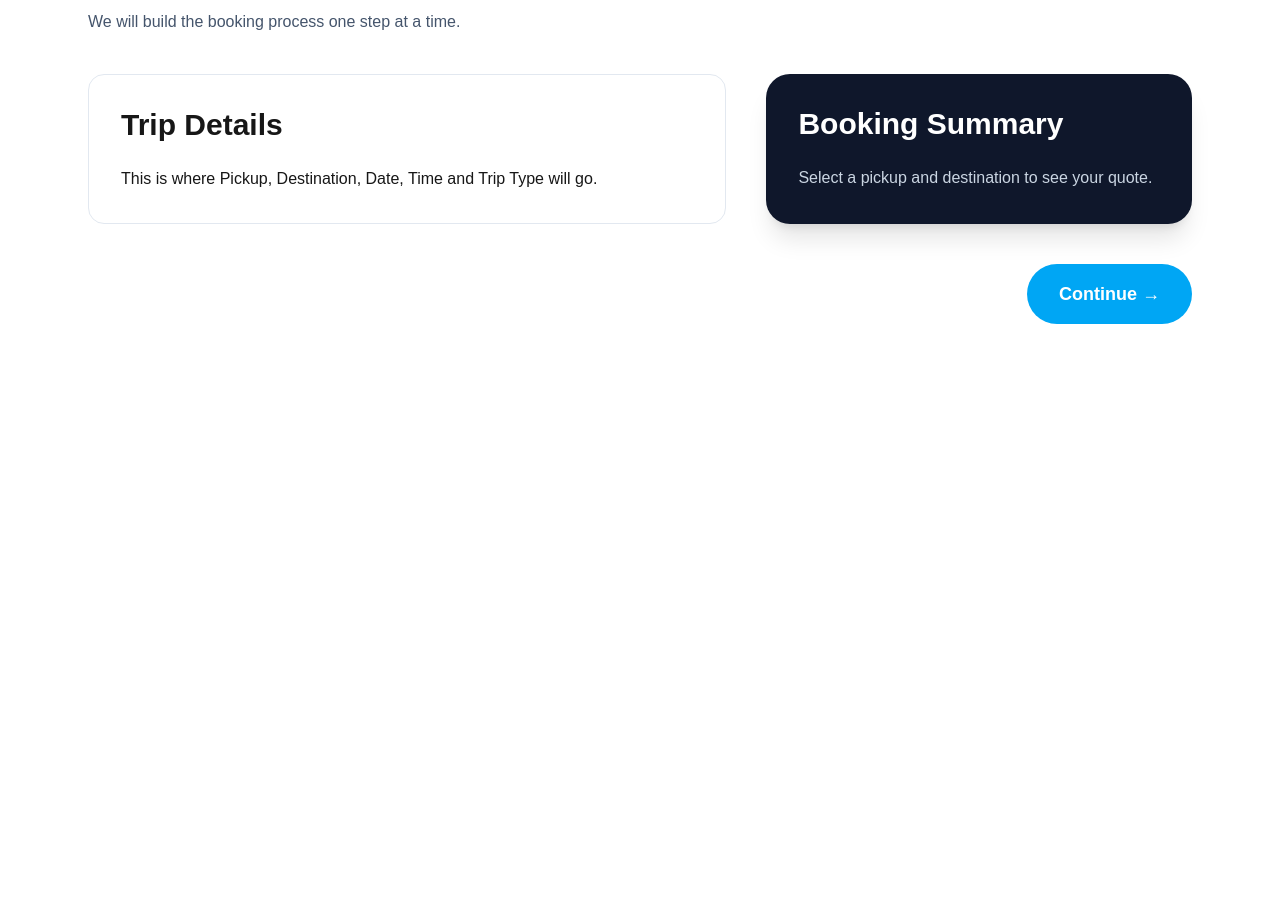
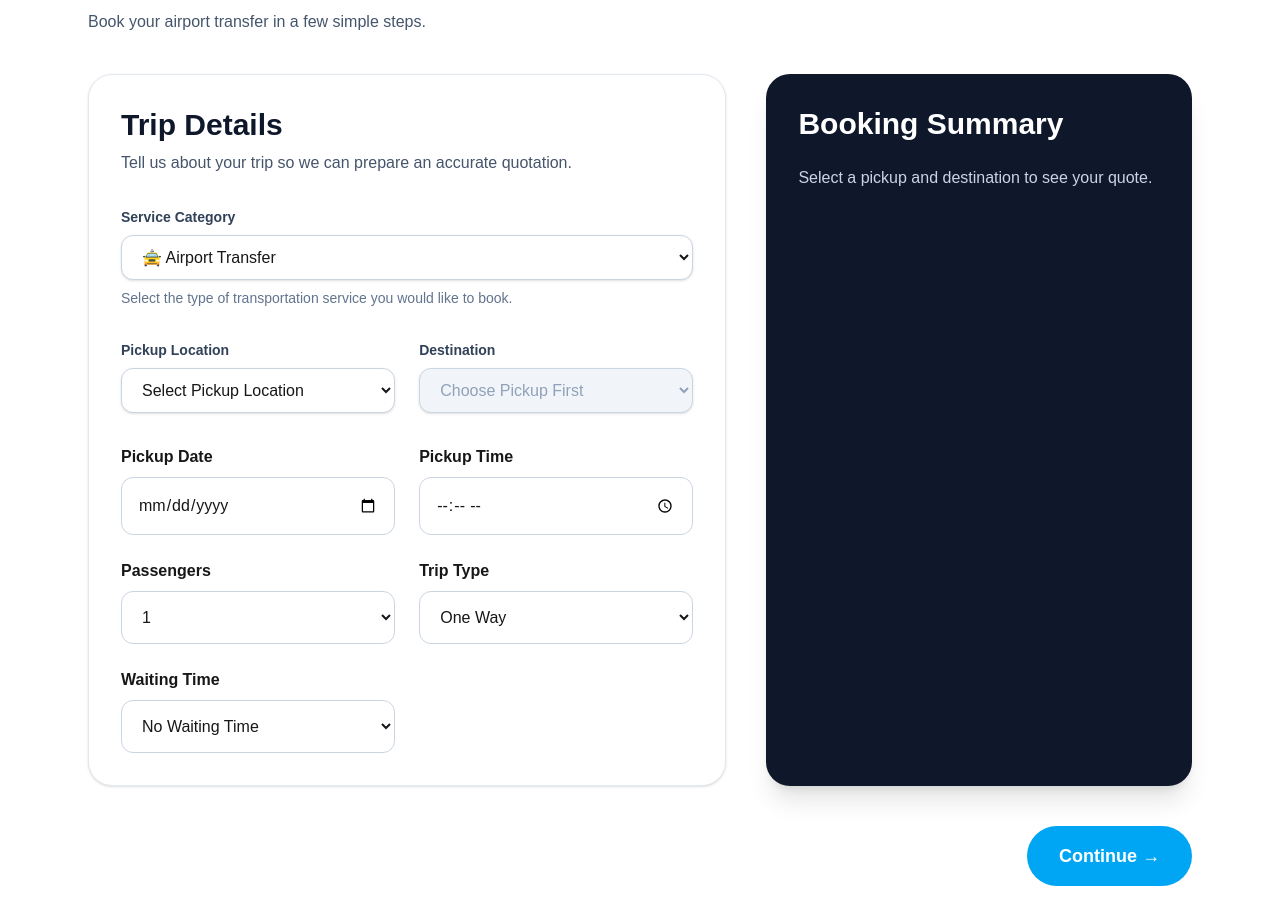
Before and after one commit to taxeservices-tech/sasrey-operations-platform, a Next.js app: page /book in a window 1280 px wide. Shown: the part 836-1760 px from the top of the page. Before the commit the page ends 1256 px from the top, so only its background shows below. Built offline with nearby package versions, Linux system fonts and the light colour scheme.

Commit message:
Sprint 1 - Step 1: Add travel details components

```diff
--- a/app/page.tsx
+++ b/app/page.tsx
@@ -3,10 +3,9 @@
 import BookingHero from "@/components/booking/BookingHero";
 import BookingBenefits from "@/components/booking/BookingBenefits";
 import BookingWizard from "@/components/booking/BookingWizard";
-import { useBooking } from "@/context/BookingContext";
+
 
 export default function BookPage() {
-  const { booking } = useBooking();
 
   return (
     <main className="min-h-screen bg-slate-50">
@@ -18,7 +17,7 @@ export default function BookPage() {
 
       {/* Booking Wizard */}
       <section className="mx-auto max-w-7xl px-6 py-20">
-        <BookingWizard booking={booking} />
+        <BookingWizard />
       </section>
     </main>
   );
--- a/components/booking/BookingWizard.tsx
+++ b/components/booking/BookingWizard.tsx
@@ -1,18 +1,16 @@
 "use client";
 
 import { useBooking } from "@/context/BookingContext";
-import type { Booking } from "@/types/booking";
 import TripDetailsStep from "./wizard/TripDetailsStep";
 import QuoteSummary from "./QuoteSummary";
 
-interface BookingWizardProps {
-  booking: Partial<Booking>;
-}
+export default function BookingWizard() {
+  const {
+    booking,
+    currentStep,
+    setCurrentStep,
+  } = useBooking();
 
-export default function BookingWizard({
-  booking,
-}: BookingWizardProps) {
-  const { currentStep, setCurrentStep } = useBooking();
   console.log("BookingWizard currentStep:", currentStep);
 
   return (
@@ -28,7 +26,9 @@ console.log("BookingWizard currentStep:", currentStep);
           <div className="mt-4 h-3 overflow-hidden rounded-full bg-slate-200">
             <div
               className="h-full rounded-full bg-sky-500 transition-all duration-300"
-              style={{ width: `${currentStep * 20}%` }}
+              style={{
+                width: `${currentStep * 20}%`,
+              }}
             />
           </div>
         </div>
@@ -40,31 +40,40 @@ console.log("BookingWizard currentStep:", currentStep);
           </h2>
 
           <p className="mt-3 text-slate-600">
-            We will build the booking process one step at a time.
+            Book your airport transfer in a few simple steps.
           </p>
         </div>
 
         {/* Step Content */}
         <div className="grid gap-10 lg:grid-cols-[3fr_2fr]">
 
-{currentStep === 1 && <TripDetailsStep />}
+          <div>
+
+            {currentStep === 1 && (
+              <TripDetailsStep />
+            )}
 
             {currentStep === 2 && (
-  <div className="rounded-3xl border p-10">
+              <div className="rounded-2xl border border-slate-200 p-8">
                 <h2 className="text-3xl font-bold">
                   Passenger Details
                 </h2>
+
                 <p className="mt-4 text-slate-600">
-      Step 2 coming next...
+                  Step 2 coming next.
                 </p>
               </div>
             )}
+
+          </div>
 
           <QuoteSummary />
 
         </div>
 
+        {/* Navigation */}
         <div className="mt-10 flex justify-end">
+
           <button
             onClick={() => {
               if (currentStep < 5) {
@@ -73,8 +82,11 @@ console.log("BookingWizard currentStep:", currentStep);
             }}
             className="rounded-full bg-sky-500 px-8 py-4 text-lg font-semibold text-white transition hover:bg-sky-600"
           >
-            {currentStep === 5 ? "Finish" : "Continue →"}
+            {currentStep === 5
+              ? "Finish"
+              : "Continue →"}
           </button>
+
         </div>
 
       </div>
--- /dev/null
+++ b/components/booking/wizard/PickupDestination.tsx
@@ -0,0 +1,107 @@
+"use client";
+
+import { useMemo } from "react";
+
+import { routes } from "@/app/lib/routes";
+import { useBooking } from "@/context/BookingContext";
+
+export default function PickupDestination() {
+  const { booking, updateBooking } = useBooking();
+
+  const pickupLocations = useMemo(
+    () => [...new Set(routes.map((route) => route.pickup))],
+    []
+  );
+
+  const destinations = useMemo(() => {
+    if (!booking.pickup) return [];
+
+    return [
+      ...new Set(
+        routes
+          .filter((route) => route.pickup === booking.pickup)
+          .map((route) => route.destination)
+      ),
+    ];
+  }, [booking.pickup]);
+
+  return (
+    <div className="grid gap-6 md:grid-cols-2">
+      {/* Pickup */}
+
+      <div className="space-y-2">
+        <label
+          htmlFor="pickup"
+          className="block text-sm font-semibold text-slate-700"
+        >
+          Pickup Location
+        </label>
+
+        <select
+          id="pickup"
+          value={booking.pickup ?? ""}
+          onChange={(e) =>
+            updateBooking({
+              pickup: e.target.value,
+              destination: "",
+              vehicle: "",
+            })
+          }
+          className="w-full rounded-xl border border-slate-300 bg-white px-4 py-3 shadow-sm focus:border-sky-500 focus:outline-none focus:ring-2 focus:ring-sky-200"
+        >
+          <option value="">Select Pickup Location</option>
+
+          {pickupLocations.map((pickup) => (
+            <option key={pickup} value={pickup}>
+              {pickup}
+            </option>
+          ))}
+        </select>
+      </div>
+
+      {/* Destination */}
+
+      <div className="space-y-2">
+        <label
+          htmlFor="destination"
+          className="block text-sm font-semibold text-slate-700"
+        >
+          Destination
+        </label>
+
+        <select
+          id="destination"
+          value={booking.destination ?? ""}
+          onChange={(e) => {
+            const destination = e.target.value;
+
+            const route = routes.find(
+              (route) =>
+                route.pickup === booking.pickup &&
+                route.destination === destination
+            );
+
+            updateBooking({
+              destination,
+              vehicle: route?.vehicle ?? "",
+            });
+          }}
+          disabled={!booking.pickup}
+          className="w-full rounded-xl border border-slate-300 bg-white px-4 py-3 shadow-sm disabled:bg-slate-100 disabled:text-slate-400 focus:border-sky-500 focus:outline-none focus:ring-2 focus:ring-sky-200"
+        >
+          <option value="">
+            {booking.pickup
+              ? "Select Destination"
+              : "Choose Pickup First"}
+          </option>
+
+          {destinations.map((destination) => (
+            <option key={destination} value={destination}>
+              {destination}
+            </option>
+          ))}
+        </select>
+      </div>
+    </div>
+  );
+}
--- /dev/null
+++ b/components/booking/wizard/ServiceCategory.tsx
@@ -0,0 +1,46 @@
+"use client";
+
+import { useBooking } from "@/context/BookingContext";
+
+export default function ServiceCategory() {
+  const { booking, updateBooking } = useBooking();
+
+  return (
+    <div className="space-y-2">
+      <label
+        htmlFor="serviceCategory"
+        className="block text-sm font-semibold text-slate-700"
+      >
+        Service Category
+      </label>
+
+      <select
+        id="serviceCategory"
+        value={booking.serviceCategory ?? "Airport Transfer"}
+        onChange={(e) =>
+          updateBooking({
+            serviceCategory: e.target.value as
+              | "Airport Transfer"
+              | "Tour",
+            pickup: "",
+            destination: "",
+            flightNumber: "",
+          })
+        }
+        className="w-full rounded-xl border border-slate-300 bg-white px-4 py-3 shadow-sm transition-colors focus:border-sky-500 focus:outline-none focus:ring-2 focus:ring-sky-200"
+      >
+        <option value="Airport Transfer">
+          🚖 Airport Transfer
+        </option>
+
+        <option value="Tour">
+          🏝️ Tour
+        </option>
+      </select>
+
+      <p className="text-sm text-slate-500">
+        Select the type of transportation service you would like to book.
+      </p>
+    </div>
+  );
+}
--- /dev/null
+++ b/components/booking/wizard/TravelDetails.tsx
@@ -0,0 +1,122 @@
+"use client";
+
+import { useBooking } from "@/context/BookingContext";
+
+export default function TravelDetails() {
+  const { booking, updateBooking } = useBooking();
+
+  return (
+    <div className="grid gap-6 md:grid-cols-2">
+
+      {/* Pickup Date */}
+      <div>
+        <label className="mb-2 block font-semibold">
+          Pickup Date
+        </label>
+
+        <input
+          type="date"
+          className="w-full rounded-xl border border-slate-300 p-4"
+          value={booking.pickupDate ?? ""}
+          onChange={(e) =>
+            updateBooking({
+              pickupDate: e.target.value,
+            })
+          }
+        />
+      </div>
+
+      {/* Pickup Time */}
+      <div>
+        <label className="mb-2 block font-semibold">
+          Pickup Time
+        </label>
+
+        <input
+          type="time"
+          className="w-full rounded-xl border border-slate-300 p-4"
+          value={booking.pickupTime ?? ""}
+          onChange={(e) =>
+            updateBooking({
+              pickupTime: e.target.value,
+            })
+          }
+        />
+      </div>
+
+      {/* Passengers */}
+      <div>
+        <label className="mb-2 block font-semibold">
+          Passengers
+        </label>
+
+        <select
+          className="w-full rounded-xl border border-slate-300 p-4"
+          value={booking.passengers ?? 1}
+          onChange={(e) =>
+            updateBooking({
+              passengers: Number(e.target.value),
+            })
+          }
+        >
+          {[1, 2, 3, 4, 5, 6, 7].map((number) => (
+            <option key={number} value={number}>
+              {number}
+            </option>
+          ))}
+        </select>
+      </div>
+
+      {/* Trip Type */}
+      <div>
+        <label className="mb-2 block font-semibold">
+          Trip Type
+        </label>
+
+        <select
+          className="w-full rounded-xl border border-slate-300 p-4"
+          value={booking.tripType ?? "One Way"}
+          onChange={(e) =>
+            updateBooking({
+              tripType: e.target.value as
+                | "One Way"
+                | "Round Trip",
+            })
+          }
+        >
+          <option value="One Way">
+            One Way
+          </option>
+
+          <option value="Round Trip">
+            Round Trip
+          </option>
+        </select>
+      </div>
+
+      {/* Waiting Time */}
+      <div>
+        <label className="mb-2 block font-semibold">
+          Waiting Time
+        </label>
+
+        <select
+          className="w-full rounded-xl border border-slate-300 p-4"
+          value={booking.waitingTimeHours ?? 0}
+          onChange={(e) =>
+            updateBooking({
+              waitingTimeHours: Number(e.target.value),
+            })
+          }
+        >
+          <option value={0}>No Waiting Time</option>
+          <option value={1}>1 Hour</option>
+          <option value={2}>2 Hours</option>
+          <option value={3}>3 Hours</option>
+          <option value={4}>4 Hours</option>
+        </select>
+      </div>
+
+    </div>
+  );
+}
--- a/components/booking/wizard/TripDetailsStep.tsx
+++ b/components/booking/wizard/TripDetailsStep.tsx
@@ -1,16 +1,27 @@
 "use client";
+
+import TravelDetails from "./TravelDetails";
+import ServiceCategory from "./ServiceCategory";
+import PickupDestination from "./PickupDestination";
 
 export default function TripDetailsStep() {
   return (
-    <div className="rounded-2xl border border-slate-200 p-8">
-      <h2 className="mb-6 text-3xl font-bold">
+    <div className="rounded-3xl border border-slate-200 bg-white p-8 shadow-sm">
+      <h2 className="text-3xl font-black text-slate-900">
         Trip Details
       </h2>
 
-      <p>
-        This is where Pickup, Destination,
-        Date, Time and Trip Type will go.
+      <p className="mt-2 text-slate-600">
+        Tell us about your trip so we can prepare an accurate quotation.
       </p>
+
+      <div className="mt-8 space-y-8">
+        <ServiceCategory />
+
+        <PickupDestination />
+
+        <TravelDetails />
+      </div>
     </div>
   );
 }
```
Also changed, not shown: app/PROJECT.md (added, +117 -0 lines). Lines whose indentation alone changed are shown as unchanged.
